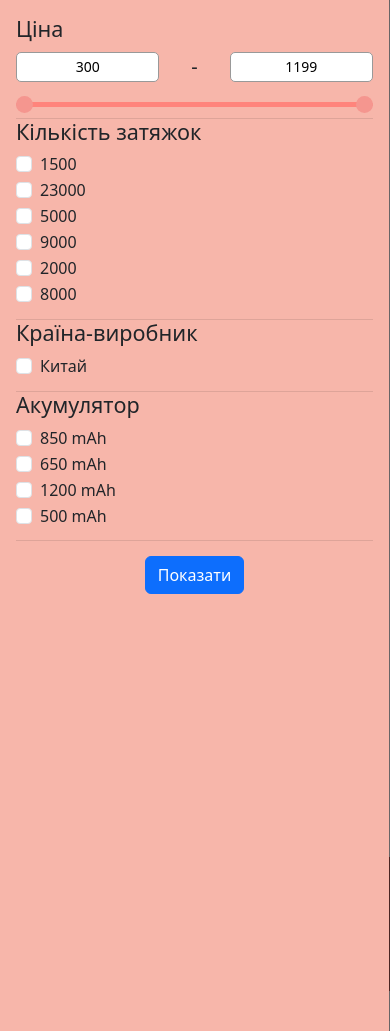
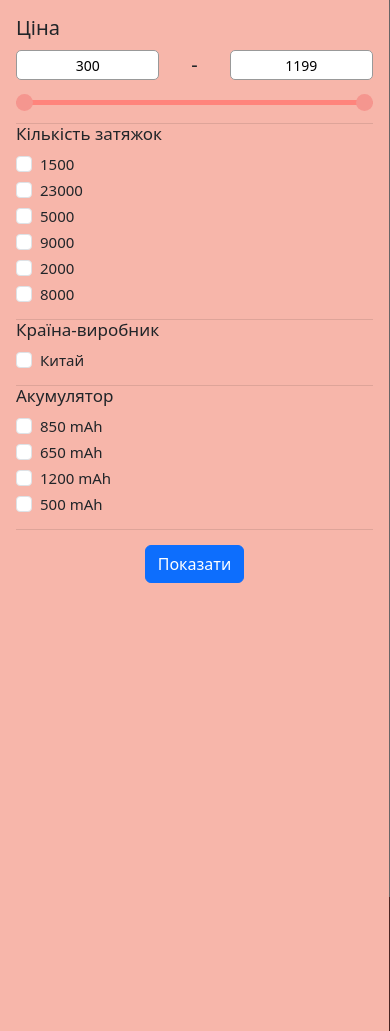
Before and after one commit to PrymushAnton/Decaten, a Django app: page /catalog/ in a window 390 px wide, after a click on "Фільтри". Shown: the part 80-1111 px from the top of the page. Run offline with Django 4.2, Linux system fonts and the light colour scheme; data comes from the database, SQL or seed files in the repository; some libraries are stand-ins or nearby versions.

Commit message:
fixed filters on phone catalog page

```diff
--- a/decaten/decaten/catalog_product/static/catalog_product/css/catalog.css
+++ b/decaten/decaten/catalog_product/static/catalog_product/css/catalog.css
@@ -66,12 +66,18 @@
 
 .filter_section{
     border-right: 1px solid rgba(0, 0, 0, 0.103);
+    width: 20%;
+}
+
+.filter_category h5{
+    width: 100%;
+    text-align: start;
 }
 
 .content{
     display: flex;
     justify-content: center;
-    padding: 0 10% 0 9%;
+    padding: 0 8%;
     /* height: 100%; */
 }
 
@@ -123,6 +129,9 @@
 .card_of_product p{
     margin-bottom: 1%;
 }
+.card_of_product h5{
+    font-size: 18px;
+}
 
 .card_of_product a{
     margin: 2% 0;
@@ -156,7 +165,7 @@
 .filter_button_div{
     display: flex;
     width: 100vw;
-    margin-left: 10%;
+    margin-left: 8%;
 }
 
 
@@ -168,7 +177,9 @@
     .content{
         flex-direction: column;
         align-items: center;
+        padding: 0 !important;
     }
+
     .filters {
         display: none;
     }
@@ -177,16 +188,17 @@
         height: 0;
     }
     .products{
-        width: 85%;
+        height: max-content;
+        width: 90%;
         justify-content: center;
-        align-items: center;
+        align-items: start;
         margin-left: 0;
         margin-top: 1%;
         gap: 4%;
         margin-bottom: 2%;
     }
     .card_of_product{
-        width: 45%;
+        width: 45% !important;
         margin-top: 2%;
     }
 }
@@ -209,7 +221,39 @@
     }
 }
 
+@media (max-width: 1440px){
+    .card_of_product {
+        width: 31%;
+    }
+}
 
+@media (max-width:1250px){
+    .card_of_product {
+        width: 31%;
+    }
+    .filter_category h5{
+        font-size: 17px;
+    }
+    .filter_category label{
+        font-size: 15px;
+    }
+    .content{
+        padding: 0 5%;
+    }
+}
+
+@media (max-width:1024px){
+    .filter_section{
+        width: 25%;
+    }
+    .content{
+        padding: 0 2%;
+        /* justify-content: space-between; */
+    }
+    .card_of_product {
+        width: 32%;
+    }
+}
 
 
 .price-filter{
@@ -225,7 +269,7 @@
     align-items: start;
 }
 
-.price-name h4{
+.price-name h5{
     margin-bottom: 0;
 }
 
@@ -285,7 +329,7 @@ input[type='number']::-webkit-inner-spin-button {
 
 .range-input {
     position: relative;
-    margin-bottom: 3%;
+    margin-bottom: 10%;
 }
 
 .range-input input {
@@ -326,7 +370,7 @@ input[type='range']::-webkit-slider-thumb {
     align-items: start;
 }
 
-.price-name-phone h4{
+.price-name-phone h5{
     margin-bottom: 0;
 }
 
@@ -386,7 +430,7 @@ input[type='number']::-webkit-inner-spin-button {
 
 .range-input-phone {
     position: relative;
-    margin-bottom: 3%;
+    margin-bottom: 5%;
 }
 
 .range-input-phone input {
--- a/decaten/decaten/catalog_product/templates/catalog_product/catalog.html
+++ b/decaten/decaten/catalog_product/templates/catalog_product/catalog.html
@@ -21,7 +21,7 @@
                 {% csrf_token %}
                 <div class="price-filter">
                     <div class="price-name">
-                        <h4>Ціна</h4>
+                        <h5>Ціна</h5>
                     </div>
                     <div class="price-input">
                         <div class="field">
@@ -45,7 +45,7 @@
                 </div>
                 {% for name_of_filter in names_of_filters %}
                     <div class="filter_category filter_category_pc" id="filter_category_phone" method="POST">
-                        <h4>{{name_of_filter.name}}</h4>
+                        <h5>{{name_of_filter.name}}</h5>
                         {% for name_of_semi_filter in list_of_filters %}
                             {% for name_of_filter_semi in name_of_semi_filter %}
                                 {% if name_of_filter == name_of_filter_semi.name_of_filter %}
@@ -82,7 +82,7 @@
                             {% csrf_token %}
                             <div class="price-filter-phone">
                                 <div class="price-name-phone">
-                                    <h4>Ціна</h4>
+                                    <h5>Ціна</h5>
                                 </div>
 
                                 <div class="price-input-phone">
@@ -107,12 +107,12 @@
 
 
                             {% for name_of_filter in names_of_filters %}
-                                <div class="filter_category" method="POST">
-                                    <h4>{{name_of_filter.name}}</h4>
+                                <div class="filter_category filter_category_phone" method="POST">
+                                    <h5>{{name_of_filter.name}}</h5>
                                     {% for name_of_semi_filter in list_of_filters %}
                                         {% for name_of_filter_semi in name_of_semi_filter %}
                                             {% if name_of_filter == name_of_filter_semi.name_of_filter %}
-                                                <div class="form-check">
+                                                <div class="form-check check_phone">
                                                     <input class="form-check-input" type="checkbox" value="{{name_of_filter_semi.id}}" id="flexCheckDefault_offcanvas_{{name_of_filter_semi.id}}">
                                                     <label class="form-check-label" for="flexCheckDefault_offcanvas_{{name_of_filter_semi.id}}">{{name_of_filter_semi.name}}</label>
                                                 </div>
--- a/decaten/decaten/catalog_product/views.py
+++ b/decaten/decaten/catalog_product/views.py
@@ -126,7 +126,7 @@ def filter_products(request):
         common_products_price = products.intersection(products_price)
         # print(common_products_price)
         # common_products_price = list(common_products_price)
-        print(common_products_price)
+        # print(common_products_price)
         if len(list(common_products_price)) == 0:
             error = 1
         products = list(common_products_price.values())
```
Also changed, not shown: decaten/decaten/catalog_product/static/catalog_product/js/catalog.js (+36 -8 lines).
